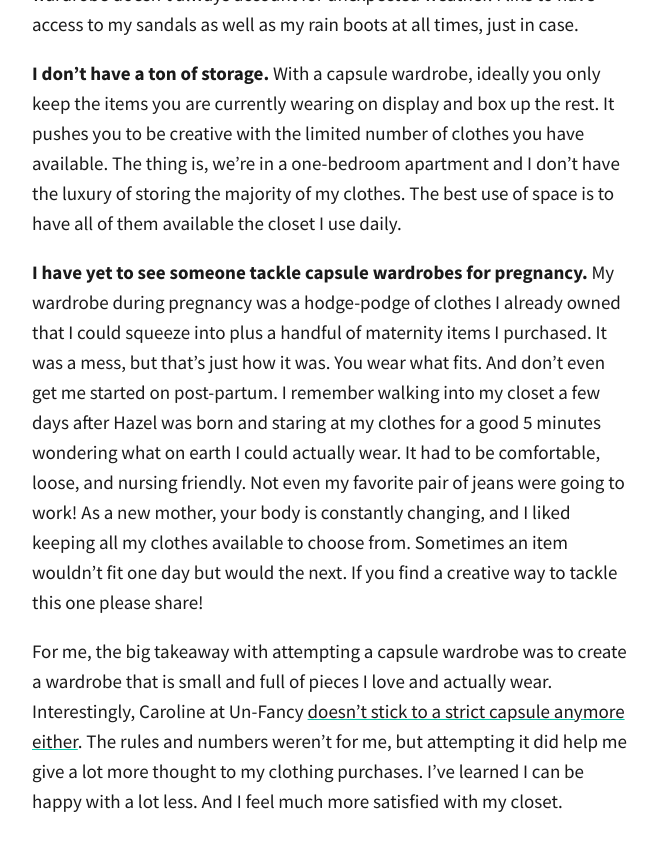
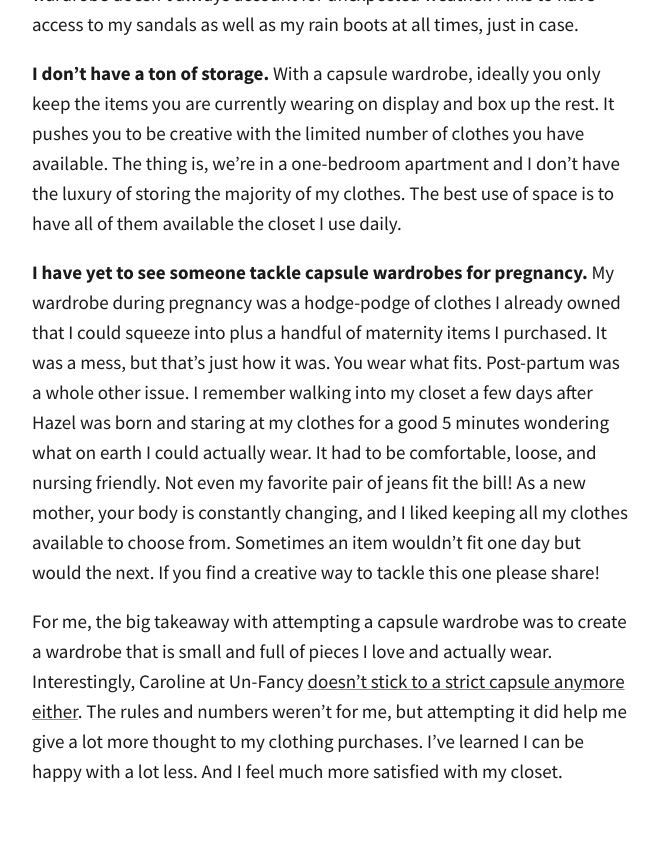
Before and after one commit to totiffany/totiffany.github.io, a Jekyll site: the page built from _posts/2018-03-22-What-I-Learned-From-Trying-A-Capsule-Wardrobe.md, in a window 1280 px wide and 900 px high, scrolled down 2813 px. Shown: the top 851 px of the window, without its empty margins (308-967 px from the left). Built offline with Jekyll 4.4.1, drawn with Linux system fonts in a browser that asks for light colours; our own code applies the rules of GitHub Pages for plain Markdown files; comment, search, counter and statistics services are not loaded.

Commit message:
Update 2018-03-22-What-I-Learned-From-Trying-A-Capsule-Wardrobe.md

```diff
--- a/_posts/2018-03-22-What-I-Learned-From-Trying-A-Capsule-Wardrobe.md
+++ b/_posts/2018-03-22-What-I-Learned-From-Trying-A-Capsule-Wardrobe.md
@@ -25,6 +25,6 @@ I loved the minimalist approach to tackling your closet. But after attempting a
 
 **I don't have a ton of storage.** With a capsule wardrobe, ideally you only keep the items you are currently wearing on display and box up the rest. It pushes you to be creative with the limited number of clothes you have available. The thing is, we're in a one-bedroom apartment and I don't have the luxury of storing the majority of my clothes. The best use of space is to have all of them available the closet I use daily.
 
-**I have yet to see someone tackle capsule wardrobes for pregnancy.** My wardrobe during pregnancy was a hodge-podge of clothes I already owned that I could squeeze into plus a handful of maternity items I purchased. It was a mess, but that's just how it was. You wear what fits. And don't even get me started on post-partum. I remember walking into my closet a few days after Hazel was born and staring at my clothes for a good 5 minutes wondering what on earth I could actually wear. It had to be comfortable, loose, and nursing friendly. Not even my favorite pair of jeans were going to work! As a new mother, your body is constantly changing, and I liked keeping all my clothes available to choose from. Sometimes an item wouldn't fit one day but would the next. If you find a creative way to tackle this one please share!
+**I have yet to see someone tackle capsule wardrobes for pregnancy.** My wardrobe during pregnancy was a hodge-podge of clothes I already owned that I could squeeze into plus a handful of maternity items I purchased. It was a mess, but that's just how it was. You wear what fits. Post-partum was a whole other issue. I remember walking into my closet a few days after Hazel was born and staring at my clothes for a good 5 minutes wondering what on earth I could actually wear. It had to be comfortable, loose, and nursing friendly. Not even my favorite pair of jeans fit the bill! As a new mother, your body is constantly changing, and I liked keeping all my clothes available to choose from. Sometimes an item wouldn't fit one day but would the next. If you find a creative way to tackle this one please share!
 
 For me, the big takeaway with attempting a capsule wardrobe was to create a wardrobe that is small and full of pieces I love and actually wear. Interestingly, Caroline at Un-Fancy [doesn't stick to a strict capsule anymore either](http://www.un-fancy.com/about/). The rules and numbers weren't for me, but attempting it did help me give a lot more thought to my clothing purchases.  I've learned I can be happy with a lot less. And I feel much more satisfied with my closet.
```
